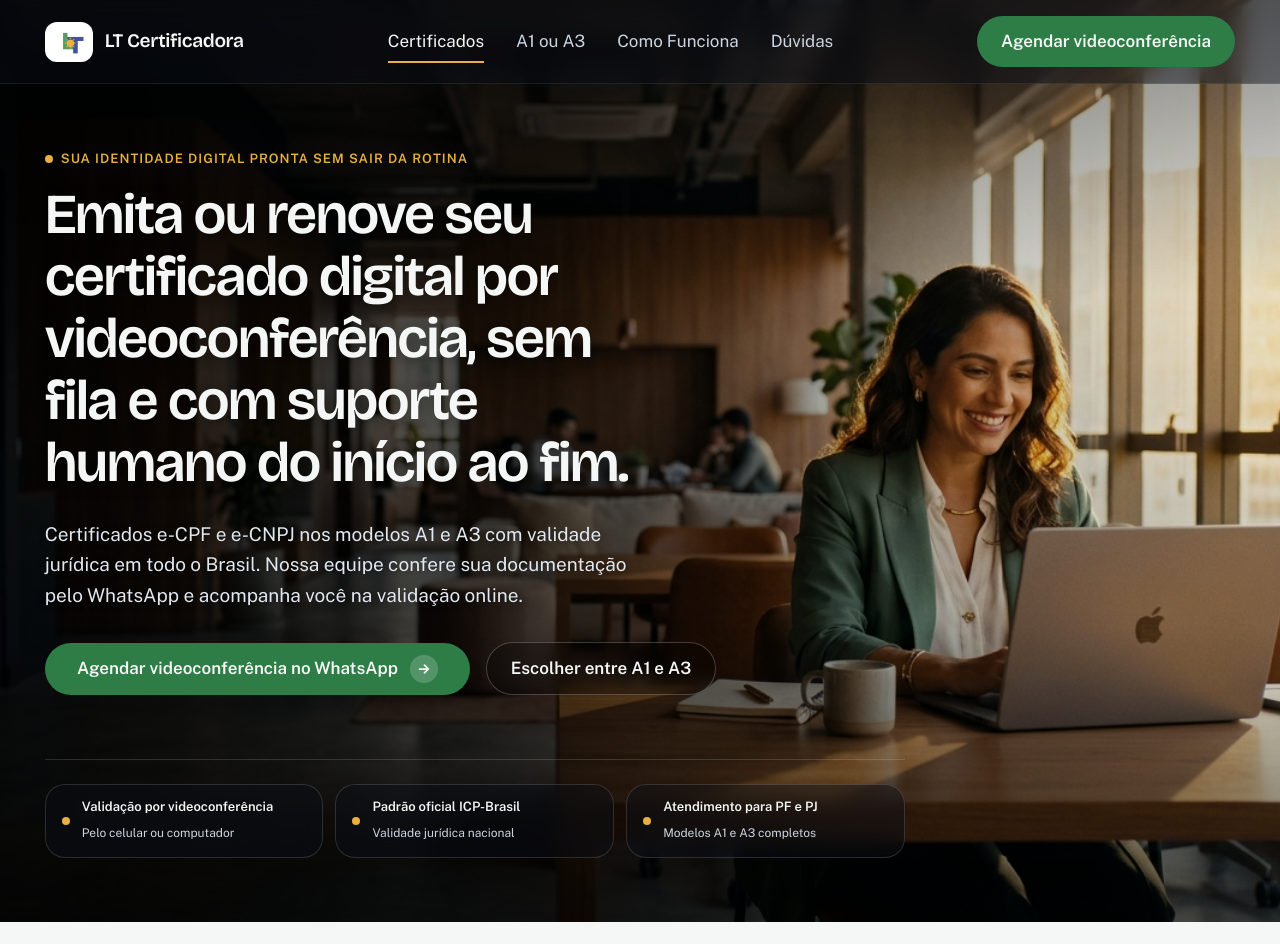
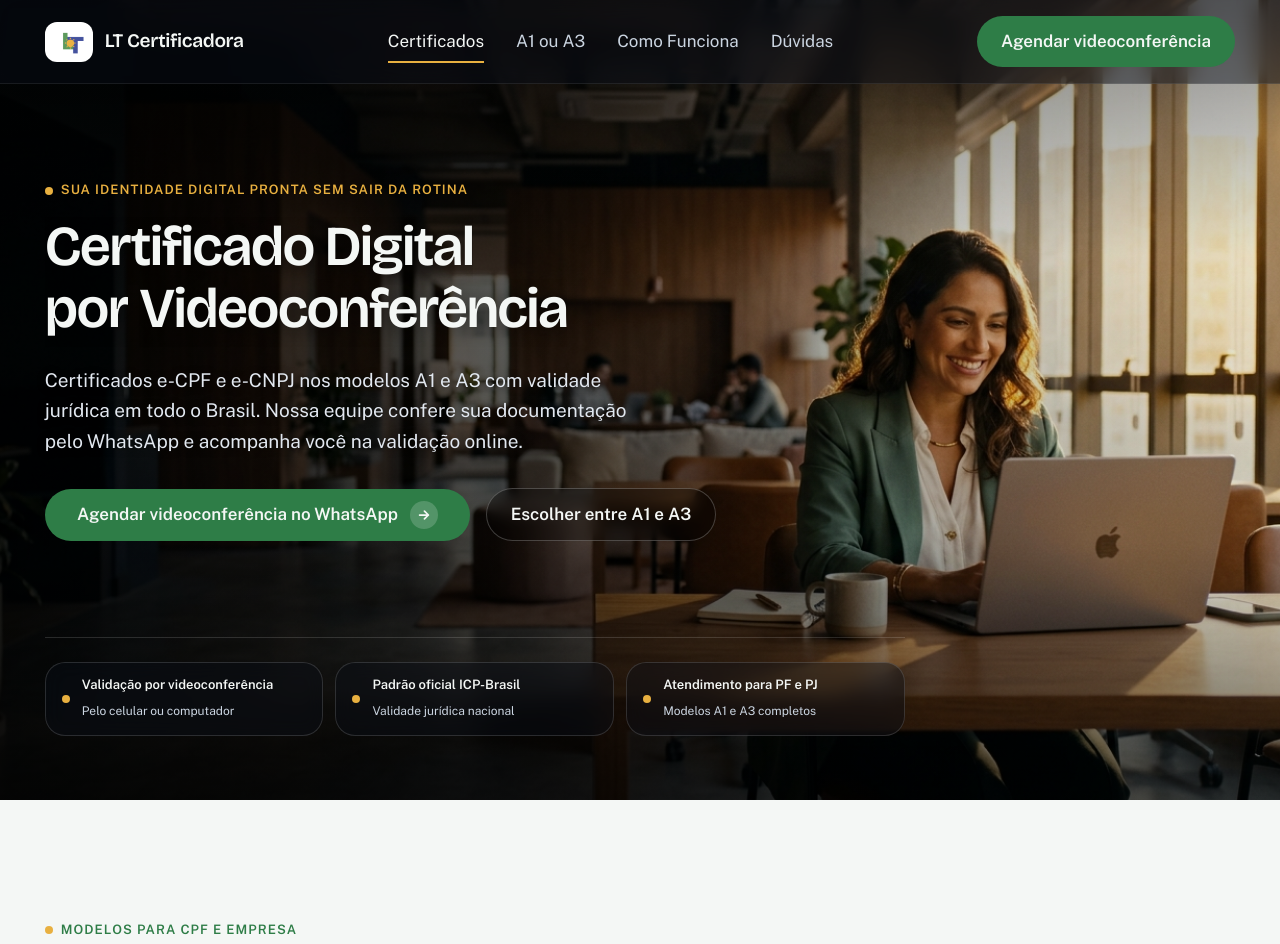
Before and after one commit to vitor-nery11/LT_certificadora_landing_page, a plain HTML site: page index.html in a window 1280 px wide. Shown: the top 944 px of the page. Drawn offline with nearby package versions, Linux system fonts and the light colour scheme.

Commit message:
feat(hero): atualizar titulo principal para Certificado Digital por Videoconferencia

```diff
--- a/index.html
+++ b/index.html
@@ -1570,7 +1570,7 @@ p {
       <div class="abertura-grade">
         <div class="abertura-texto">
           <span class="rotulo-secao">Sua identidade digital pronta sem sair da rotina</span>
-          <h1 data-linhas>Emita ou renove seu certificado digital por videoconferência, sem fila e com suporte humano do início ao fim.</h1>
+          <h1 data-linhas>Certificado Digital por Videoconferência</h1>
           <p class="abertura-subtitulo">Certificados e-CPF e e-CNPJ nos modelos A1 e A3 com validade jurídica em todo o Brasil. Nossa equipe confere sua documentação pelo WhatsApp e acompanha você na validação online.</p>
 
           <div class="abertura-botoes">
```
Also changed, not shown: layout-alta-fidelidade.html (+1 -1 lines), 1 other file.
